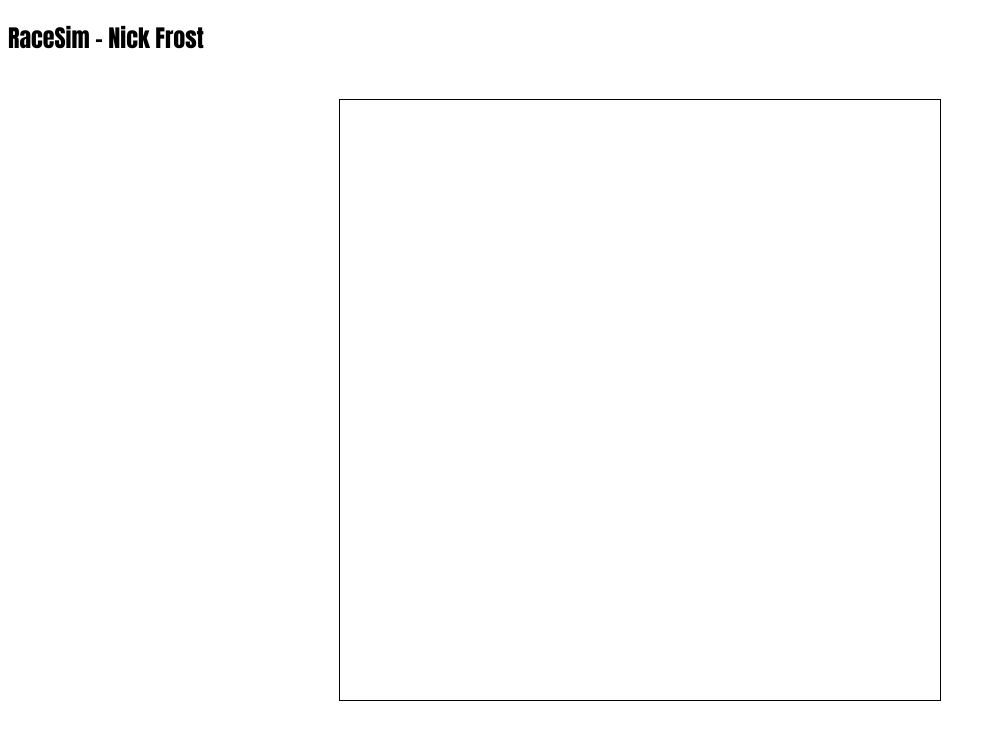
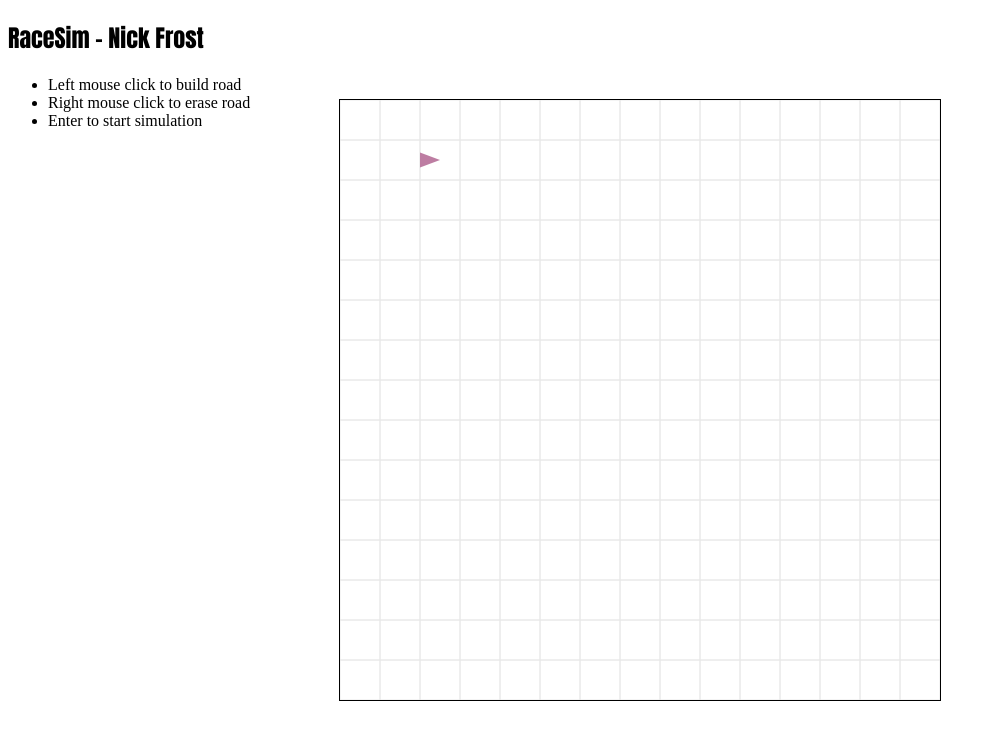
Before and after one commit to Nfrost242/CS370FinalProject, a plain HTML site: page index.html in a window 1280 px wide. Shown: the whole page, without its empty margins (0-996 px from the left). Drawn offline with Linux system fonts and the light colour scheme.

Commit message:
Basic layout done

```diff
--- a/Car.js
+++ b/Car.js
@@ -1,32 +1,69 @@
 /*
  * Car class that will handle the cars and their DNA
+ *
+ * Fitness based on time survived without crashing and distance travelled
  */
 
-function car(x, y, dna){
-    this.pos = new Vector2D(x, y);
+function Car(x, y, dna){
+    this.pos = new Vector(x, y);
     this.dna = dna;
-    this.speed = new Vector2D();
-    this.accl = new Vector2D();
+    this.speed = new Vector(10, 0);
+    this.accl = new Vector();
     this.fitness = 0;
+    this.angle = 0;
+    this.w = 15;
+    this.l = 20;
+    this.color = '#'+(0x1000000+(Math.random())*0xffffff).toString(16).substr(1,6);
+}
 
-    this.update = function(){
+Car.prototype = {
+    // Update the cars position
+    update: function(){
         this.speed.add(this.accl);
         this.pos.add(this.speed);
 
         this.accl.multiply(0);
-    };
+    },
 
-    this.draw = function(){};
-    this.calculateFitness = function(){};
+    // Draw car to canvas
+    draw:function(ctx){
+        // Car always facing direction of travel
+        this.angle = this.speed.toAngles()+Math.PI/2;
+        console.log(this.angle);
+        // Draw car as a triangle
+        ctx.save();
 
-    this.accelerate = function(acclVector){
+        ctx.translate(this.pos.x, this.pos.y);
+        ctx.rotate(this.angle);
+        ctx.beginPath();
+        ctx.moveTo(0, 0);
+        ctx.lineTo(this.w/2,this.l);
+        ctx.lineTo(-this.w/2,this.l);
+        ctx.fillStyle = this.color;
+        ctx.fill();
+        ctx.closePath();
+
+        ctx.restore();
+    },
+
+    // Change the cars acceleration
+    accelerate:function(acclVector){
         this.accl.add(acclVector);
-    };
+    },
 
-    this.getFitness = function(){
+    // Calculate the cars fitness value
+    calculateFitness:function(){
+
+
+    },
+
+    // Return fitness
+    getFitness:function(){
         return this.fitness;
-    };
-    this.getDNA = function(){
-        return this.dna;
-    };
-}
+    },
+
+    // Return DNA
+    getDNA:function(){
+        return this.DNA;
+    }
+};
--- /dev/null
+++ b/PathFinder.js
@@ -0,0 +1,91 @@
+/**
+ * Main javascript file where canvas is handled
+ */
+var canvas;
+var ctx;
+var height, width;
+var track;
+
+var p;
+// Setup initial variables and start game loop
+function main(){
+    // Canvas dimensions
+    height = 600;
+    width = 600;
+
+    // Create Canvas
+    canvas = document.createElement("canvas");
+    canvas.setAttribute("oncontextmenu", "return false;");
+    canvas.width = width;
+    canvas.height = height;
+
+    // Handle unsupported browsers
+    if (!(!!canvas.getContext && canvas.getContext("2d"))) {
+        alert("Your browser doesn't support HTML5");
+    }
+
+    // Get 2D context
+    ctx = canvas.getContext("2d");
+    track = new Track(width, height, 40);
+
+    // Add canvas to html5 file
+    document.body.appendChild(canvas);
+    canvas.addEventListener("mousedown", handleClick, false);
+    canvas.addEventListener("mouseup", handleClick, false);
+    canvas.addEventListener("mousemove", handleClick, false);
+
+    // TEST
+    var startingPos = track.getCenterOfCell(2,1);
+    p = new Car(startingPos.x,startingPos.y, 0);
+    // END TEST
+
+    // Kick off game loop
+    run();
+}
+
+// Game loop
+function run(){
+    var loop = function() {
+        update();
+        draw();
+        window.requestAnimationFrame(loop);
+    };
+    window.requestAnimationFrame(loop);
+}
+
+// Update all objects
+function update(){}
+
+// Draw all objects to screen
+function draw(){
+    ctx.clearRect(0,0,width, height);
+    track.draw(ctx);
+
+    p.draw(ctx);
+
+}
+
+// Handle clicks on canvas
+function handleClick(e){
+    e.preventDefault();
+
+    var rect = canvas.getBoundingClientRect();
+    var x =  e.clientX - rect.left;
+    var y = e.clientY - rect.top;
+    var wallValue = e.which == 1; // Create wall if Left mouse clicked, erase if Right
+
+
+    if(e.type == "mousedown"){
+        track.setClickFlag(true);
+        track.addWall(x, y, wallValue);
+    }
+    else if(e.type == "mouseup"){
+        track.setClickFlag(false);
+    }
+    else if(e.type == "mousemove"){
+        track.addWall(x, y, wallValue);
+    }
+
+}
+// Start game
+main();
--- a/RaceSim.js
+++ /dev/null
@@ -1,51 +0,0 @@
-/**
- * Main javascript file where canvas is handled
- */
-var canvas;
-var ctx;
-var height, width;
-
-// Setup initial variables and start game loop
-function main(){
-    // Canvas dimensions
-    height = 600;
-    width = 600;
-
-    // Create Canvas
-    canvas = document.createElement("canvas");
-    canvas.width = width;
-    canvas.height = height;
-
-    // Handle unsupported browsers
-    if (!(!!canvas.getContext && canvas.getContext("2d"))) {
-        alert("Your browser doesn't support HTML5");
-    }
-
-    // Get 2D context
-    ctx = canvas.getContext("2d");
-
-    // Add canvas to html5 file
-    document.body.appendChild(canvas);
-
-    // Kick off game loop
-    run();
-}
-
-// Game loop
-function run(){
-    var loop = function() {
-        update();
-        draw();
-        window.requestAnimationFrame(loop);
-    };
-    window.requestAnimationFrame(loop);
-}
-
-// Update all objects
-function update(){}
-
-// Draw all objects to screen
-function draw(){}
-
-// Start game
-main();
--- /dev/null
+++ b/Track.js
@@ -0,0 +1,69 @@
+/**
+ * Stores track information, used for collision detection
+ */
+
+function Track(height, width, scale){
+    this.gridScale = scale; // pixel height/width of squares that make up gride
+    this.height = height;
+    this.width = width;
+    this.clickFlag = false;
+    this.eraseFlag = false;
+    this.gridColor = '#e9e9e9';
+    this.trackColor =  "#ffe4ab";
+    this.rows = Math.floor(this.height/this.gridScale);
+    this.cols = Math.floor(this.width/this.gridScale);
+
+    // 2D array of columns and rows, true if wall, false if not
+    this.walls = [];
+
+    // initialize array
+    for(var r=0; r < this.rows; r++){
+        this.walls[r] = [];
+
+        for(var c=0; c < this.cols; c++){
+             this.walls[r][c] = false;
+        }
+    }
+}
+
+Track.prototype = {
+    // Draw walls
+    draw: function(ctx){
+        for(var r=0; r < this.rows; r++){
+            for(var c=0; c < this.cols; c++){
+                // Draw Grid
+                if(this.walls[r][c]){
+                    ctx.fillStyle = this.trackColor;
+                    ctx.fillRect(c*this.gridScale, r*this.gridScale, this.gridScale, this.gridScale);
+                }else{
+                    ctx.strokeStyle = this.gridColor;
+                    ctx.strokeRect(c*this.gridScale, r*this.gridScale, this.gridScale, this.gridScale);
+                }
+            }
+        }
+    },
+
+    setClickFlag: function(flag){
+        this.clickFlag = flag;
+    },
+
+    // Handle click, and add wall if necessary
+    addWall: function(x, y, wallValue){
+        var row = Math.floor(y / this.gridScale);
+        var col = Math.floor(x / this.gridScale);
+
+        if(this.clickFlag){
+            this.walls[row][col] = wallValue;
+        }
+    },
+
+    // Get center of cell for car position purpose
+    getCenterOfCell: function(row, col){
+        return new Vector(row*this.gridScale + this.gridScale/2, col*this.gridScale + this.gridScale/2);
+    },
+
+    detectCollision: function(car){
+
+    }
+
+};
--- a/Vector2D.js
+++ b/Vector2D.js
@@ -1,6 +1,5 @@
 /*
  Simple 2D JavaScript Vector Class
- Hacked from evanw's lightgl.js
 
  SOURCE:
  https://github.com/evanw/lightgl.js/blob/master/src/vector.js
--- a/index.html
+++ b/index.html
@@ -19,12 +19,18 @@
         }
     </style>
     <script src = "Car.js"></script>
+    <script src = "Track.js"></script>
     <script src = "Population.js"></script>
     <script src = "DNA.js"></script>
     <script src = "Vector2D.js"></script>
 </head>
 <body>
 <h2>RaceSim - Nick Frost</h2>
-<script src="RaceSim.js"></script>
+<script src="PathFinder.js"></script>
+<p><ul>
+    <li>Left mouse click to build road</li>
+    <li>Right mouse click to erase road</li>
+    <li>Enter to start simulation</li>
+</ul></p>
 </body>
 </html>
```
